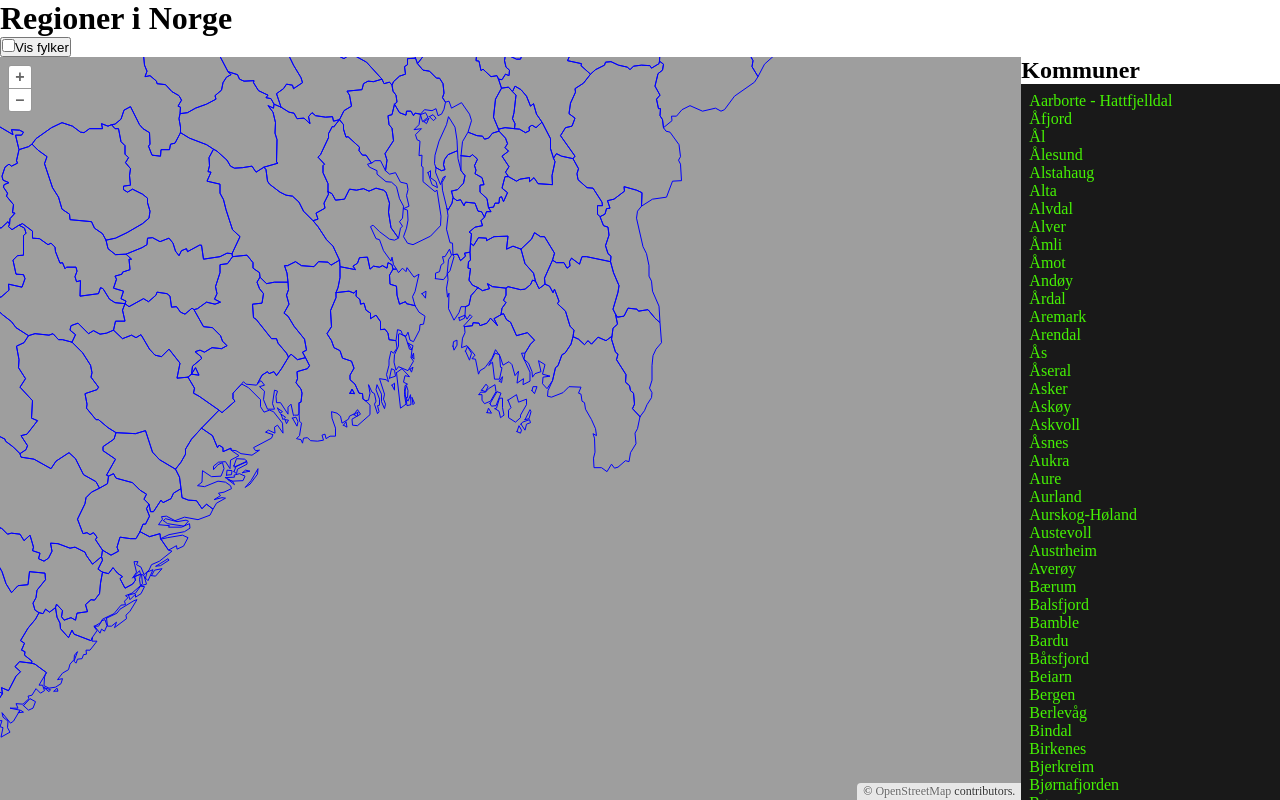
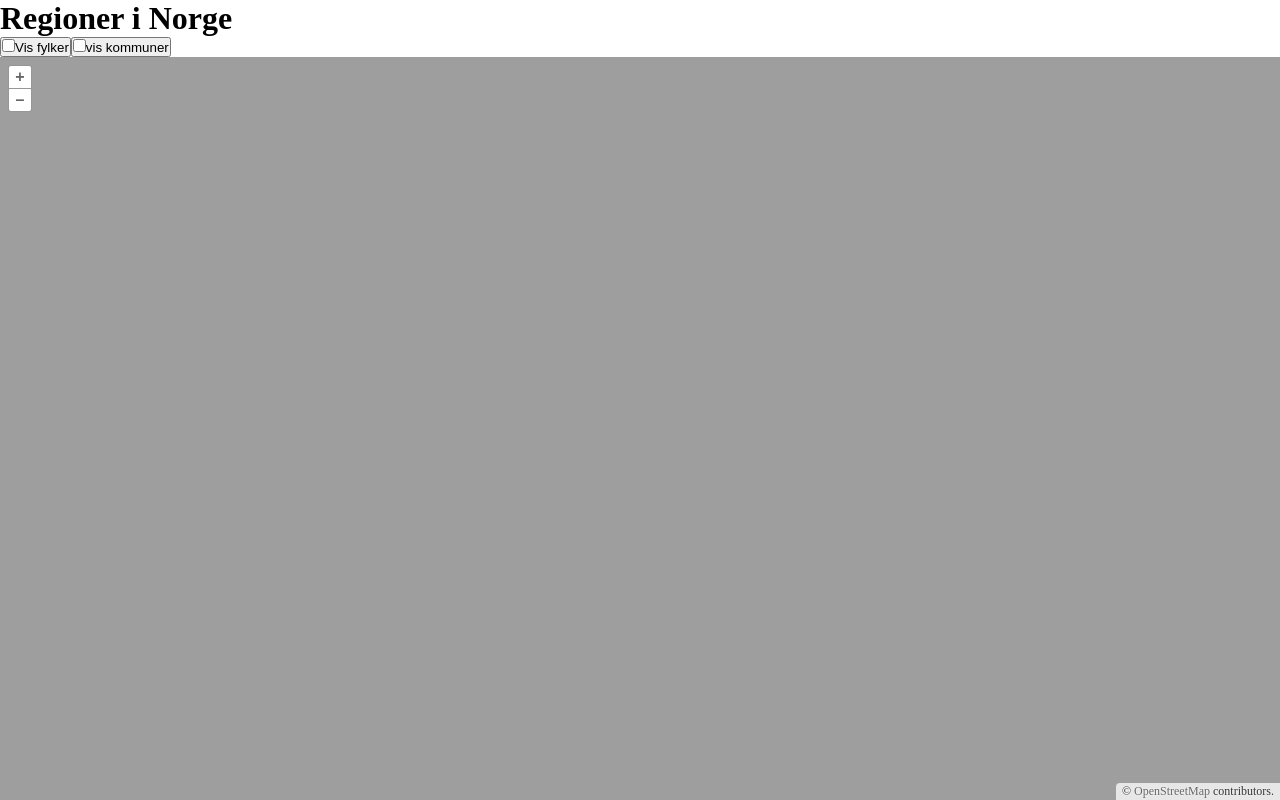
Before and after one commit to tobwin0/kws-2100-exercise03, a React (Vite) app: page / in a window 1280 px wide. Built offline with nearby package versions, Linux system fonts and the light colour scheme; what geotiff would draw is missing.

Commit message:
Added toggle for all kommuner and added all kommune functions to a component

```diff
--- a/src/app/application.tsx
+++ b/src/app/application.tsx
@@ -1,9 +1,8 @@
 import React, { useEffect, useMemo, useRef, useState } from "react";
 import { OSM } from "ol/source.js";
 import TileLayer from "ol/layer/Tile.js";
-import { Feature, Map, MapBrowserEvent, View } from "ol";
+import { Feature, Map, View } from "ol";
 import { useGeographic } from "ol/proj.js";
-import { kommuneLayer, kommuneSource } from "./layers.js";
 import { KommuneSideBar } from "../components/KommuneSideBar.js";
 
 // CSS
@@ -11,6 +10,7 @@ import "ol/ol.css";
 import "./application.css";
 import { Layer } from "ol/layer.js";
 import { FylkesLayerCheckbox } from "../components/fylkesLayerCheckbox.js";
+import { KommuneLayerCheckbox } from "../components/kommuneLayerCheckbox.js";
 
 useGeographic();
 
@@ -21,9 +21,14 @@ export function Application() {
   const mapRef = useRef<HTMLDivElement | null>(null);
 
   const [fylkesLayers, setFylkesLayers] = useState<Layer[]>([]);
+  const [kommuneLayers, setKommuneLayers] = useState<Layer[]>([]);
   const layers = useMemo(
-    () => [new TileLayer({ source: new OSM() }), ...fylkesLayers, kommuneLayer],
-    [fylkesLayers],
+    () => [
+      new TileLayer({ source: new OSM() }),
+      ...fylkesLayers,
+      ...kommuneLayers,
+    ],
+    [fylkesLayers, kommuneLayers],
   );
   useEffect(() => {
     map.setLayers(layers);
@@ -31,33 +36,13 @@ export function Application() {
 
   // Click effect for kommuner (når man klikker på en kommune skal navnet vises i h1 teksten)
   const [selectedKommune, setSelectedKommune] = useState<Feature>();
-  function handleMapClick(e: MapBrowserEvent) {
-    const kommune = kommuneSource.getFeaturesAtCoordinate(e.coordinate);
-    setSelectedKommune(kommune.length > 0 ? kommune[0] : undefined);
-  }
-  // useEffect som legger til click(for klikk på kommune) og pointer(for hover fylke) event handler på kartet
+  // setter ref for map div
   useEffect(() => {
-    map.on("click", handleMapClick);
-
-    // cleanup function for å fjerne event listeners når komponenten unmountes slik at man unngår memory leaks
-    return () => {
-      map.un("click", handleMapClick);
-    };
+    map.setTarget(mapRef.current!);
   }, []);
 
   // Alle kommuner
   const [allKommuner, setAllKommuner] = useState<Feature[]>([]);
-  // useEffect som setter alle kommuner
-  useEffect(() => {
-    kommuneSource.on("change", () => {
-      setAllKommuner(kommuneSource.getFeatures());
-    });
-  }, []);
-
-  // setter ref for map div
-  useEffect(() => {
-    map.setTarget(mapRef.current!);
-  }, []);
 
   return (
     <>
@@ -68,37 +53,24 @@ export function Application() {
             : "Regioner i Norge"}
         </h1>
         <FylkesLayerCheckbox setFylkesLayers={setFylkesLayers} map={map} />
+        <KommuneLayerCheckbox
+          setKommuneLayers={setKommuneLayers}
+          map={map}
+          setAllKommuner={setAllKommuner}
+          setSelectedKommune={setSelectedKommune}
+        />
       </header>
       <main>
         {/* OSM Map (tile map / puslespill kart) */}
         <div ref={mapRef} id="map"></div>
         {/* Sidebar */}
-        <KommuneSideBar
-          allKommuner={allKommuner}
-          view={view}
-          setSelectedKommune={setSelectedKommune}
-        />
-        {/*        <aside>
-          <h2>Kommuner</h2>
-          <ul>
-            {allKommuner
-              ?.sort((a, b) =>
-                a
-                  .getProperties()
-                  [
-                    "kommunenavn"
-                  ].localeCompare(b.getProperties()["kommunenavn"]),
-              )
-              .map((kommune) => (
-                <li
-                  key={kommune.getProperties()["kommunenummer"]}
-                  onClick={() => handleClickKommune(kommune)}
-                >
-                  {kommune.getProperties()["kommunenavn"]}
-                </li>
-              ))}
-          </ul>
-        </aside>*/}
+        {allKommuner && kommuneLayers.length > 0 && (
+          <KommuneSideBar
+            allKommuner={allKommuner}
+            view={view}
+            setSelectedKommune={setSelectedKommune}
+          />
+        )}
       </main>
     </>
   );
--- /dev/null
+++ b/src/components/kommuneLayerCheckbox.tsx
@@ -0,0 +1,50 @@
+import { Layer } from "ol/layer.js";
+import { Feature, Map, MapBrowserEvent } from "ol";
+import React, { useEffect, useState } from "react";
+import { kommuneLayer, kommuneSource } from "../app/layers.js";
+
+export function KommuneLayerCheckbox({
+  setKommuneLayers,
+  map,
+  setAllKommuner,
+  setSelectedKommune,
+}: {
+  setKommuneLayers: (layers: Layer[]) => void;
+  map: Map;
+  setAllKommuner: (features: Feature[]) => void;
+  setSelectedKommune: (feature: Feature | undefined) => void;
+}) {
+  const [showKommuneLayer, setShowKommuneLayer] = useState(false);
+  useEffect(() => {
+    setKommuneLayers(showKommuneLayer ? [kommuneLayer] : []);
+  }, [showKommuneLayer]);
+
+  // useEffect som setter alle kommuner
+  useEffect(() => {
+    kommuneSource.on("change", () => {
+      setAllKommuner(kommuneSource.getFeatures());
+      // useEffect som legger til click(for klikk på kommune) event handler på kartet
+      map.on("click", handleMapClick);
+      // cleanup function for å fjerne event listeners når komponenten unmountes slik at man unngår memory leaks
+      return () => {
+        map.un("click", handleMapClick);
+      };
+    });
+  }, []);
+
+  function handleMapClick(e: MapBrowserEvent) {
+    const kommune = kommuneSource.getFeaturesAtCoordinate(e.coordinate);
+    setSelectedKommune(kommune.length > 0 ? kommune[0] : undefined);
+  }
+
+  return (
+    <button onClick={() => setShowKommuneLayer(!showKommuneLayer)}>
+      <input
+        type={"checkbox"}
+        checked={showKommuneLayer}
+        onChange={() => setShowKommuneLayer(!showKommuneLayer)}
+      />
+      vis kommuner
+    </button>
+  );
+}
```
